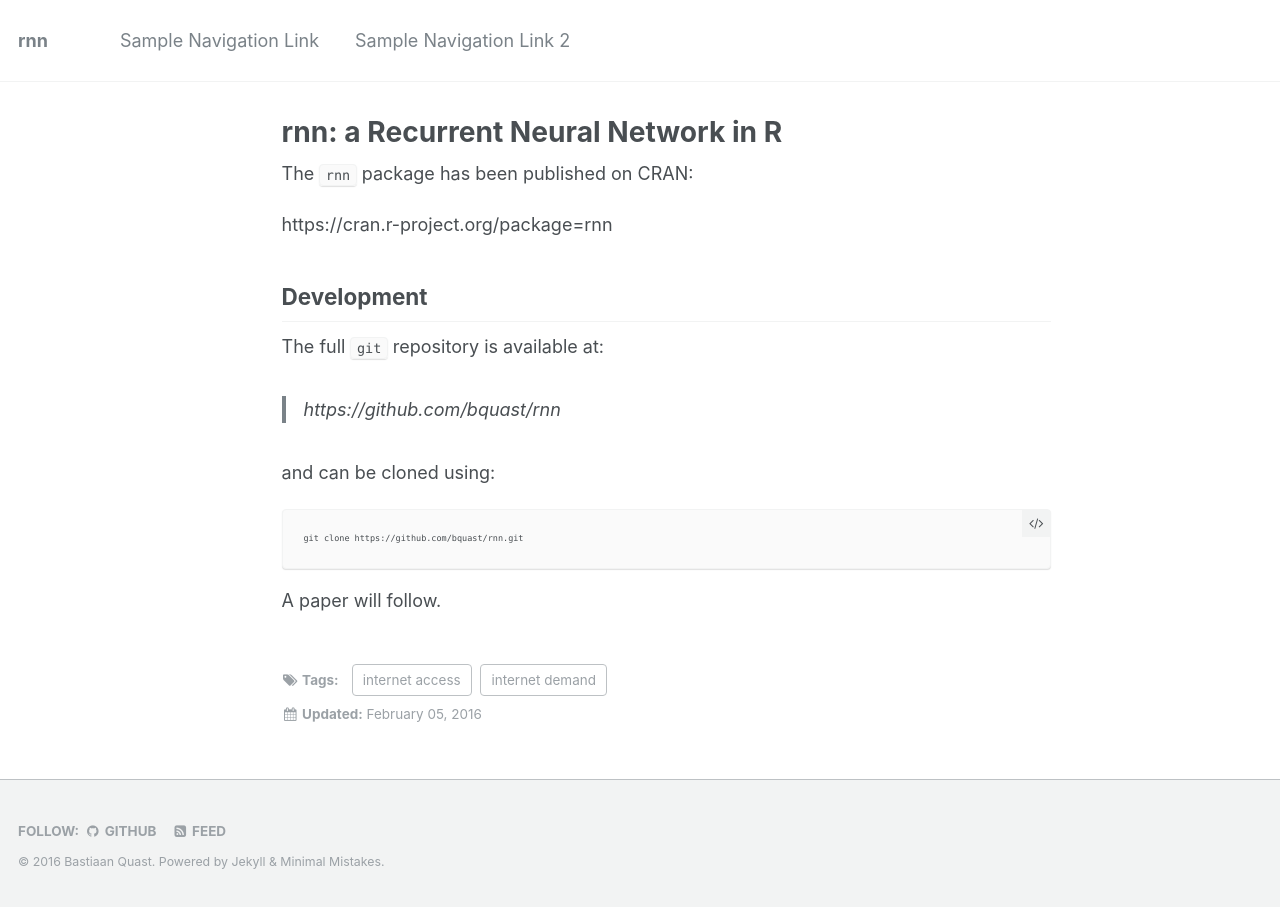
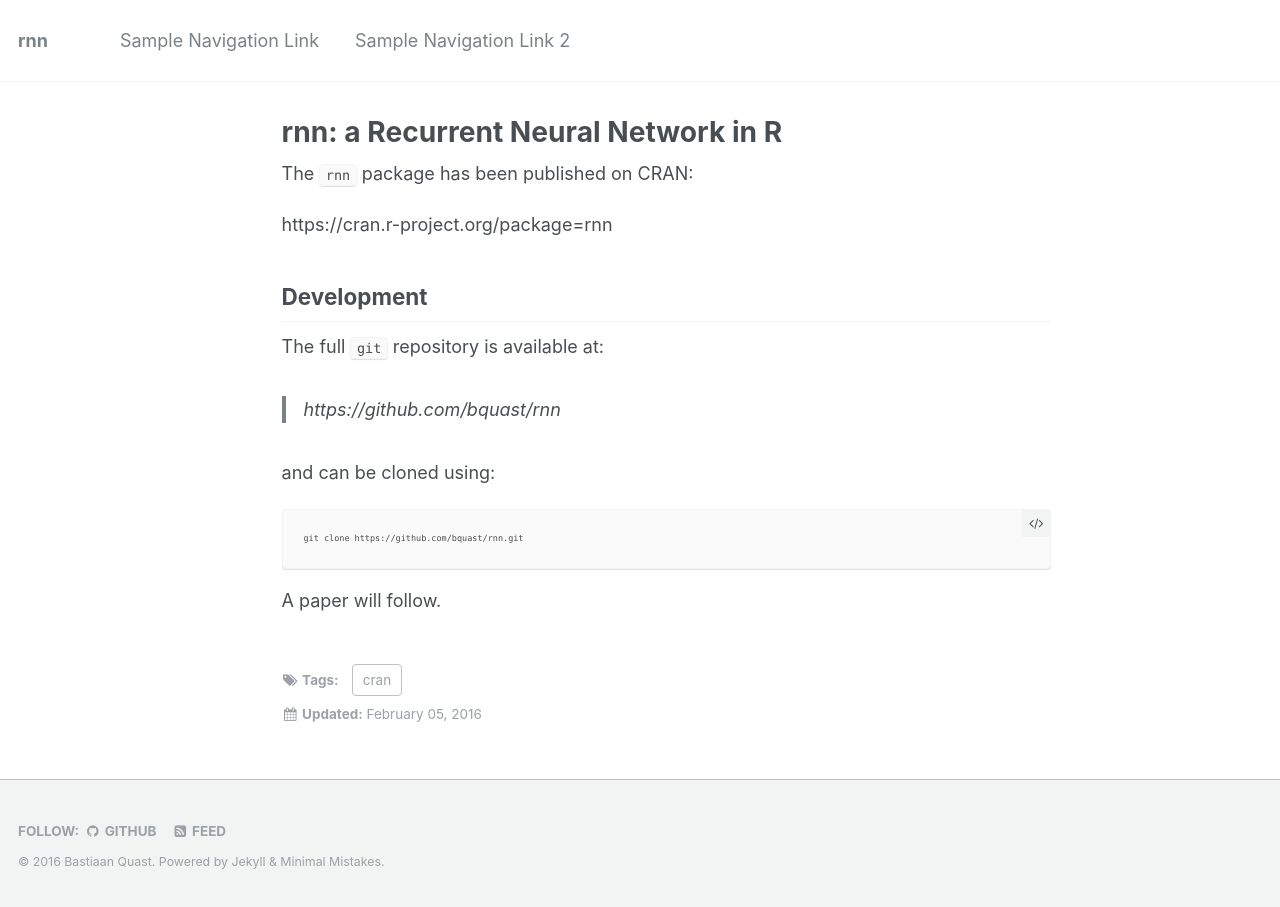
Before and after one commit to bquast/rnn, a Jekyll site: the page built from _posts/2016-02-05-cran-release.md, in a window 1280 px wide. Built offline with Jekyll 4.4.1, drawn with Linux system fonts in a browser that asks for light colours.

```diff
--- a/_posts/2016-02-05-cran-release.md
+++ b/_posts/2016-02-05-cran-release.md
@@ -3,7 +3,7 @@ layout: single
 title: "rnn: a Recurrent Neural Network in R"
 output: html_document
 permalink: cran-release
-tags: [internet demand, internet access]
+tags: [cran]
 ---
 
 The `rnn` package has been published on CRAN:
--- a/index.html
+++ b/index.html
@@ -1,6 +1,6 @@
 ---
 layout: archive
-author_profile: false
+author_profile: true
 ---
 
 {% include base_path %}
```
Also changed, not shown: _data/authors.yml (added).
